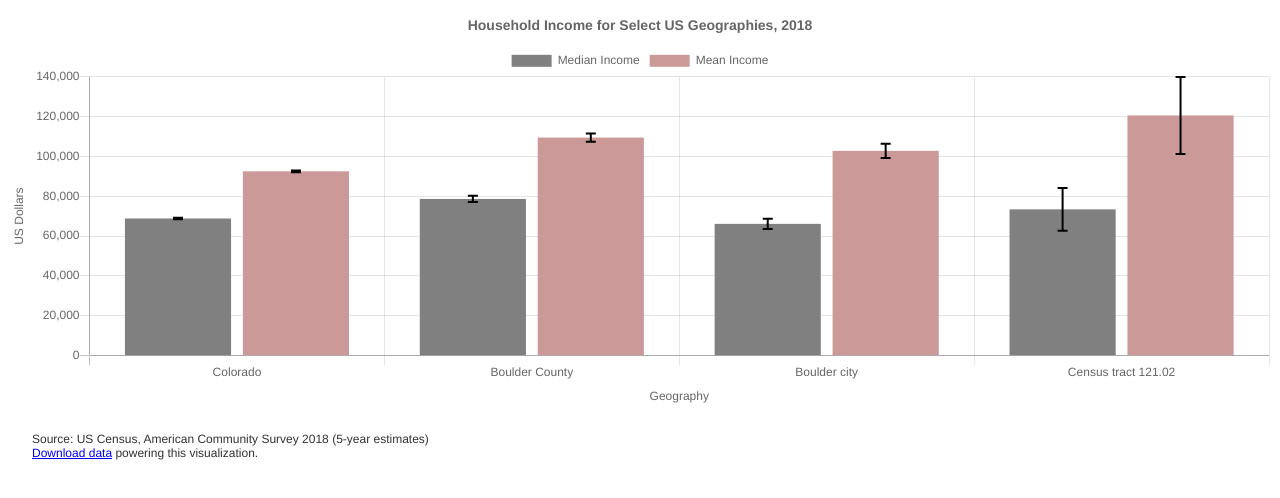
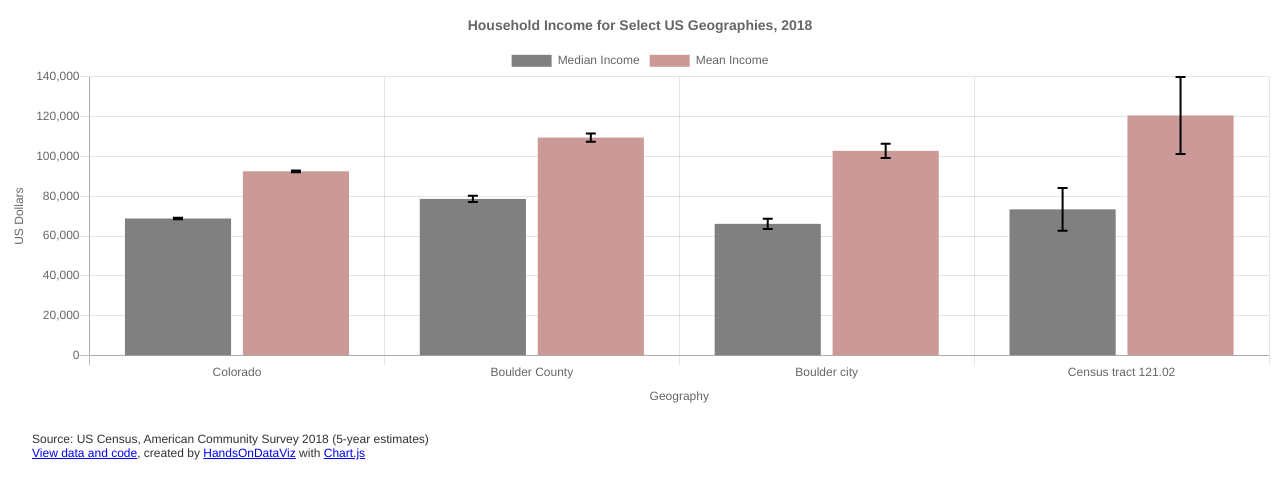
Before and after one commit to HandsOnDataViz/chartjs-error-bars, a plain HTML site: page index.html in a window 1280 px wide. Drawn offline with nearby package versions, Linux system fonts and the light colour scheme.

Commit message:
Modify credits line, update screenshot

```diff
--- a/index.html
+++ b/index.html
@@ -19,12 +19,14 @@
 
   <body>
 
-    <canvas id="container" style="width:100%; height:400px;"></canvas>
+    <canvas id="container" style="width:100%; height:400px"></canvas>
 
     <p style="font-family: Helvetica; color: #333; padding: 1em 2em; font-size: 12px">
       Source: US Census, American Community Survey 2018 (5-year estimates)
       <br>
-      <a href="./data.csv">Download data</a> powering this visualization.
+      <a href="https://github.com/HandsOnDataViz/chartjs-error-bars">View data and code</a>,
+      created by <a href="https://handsondataviz.org/">HandsOnDataViz</a>
+      with <a href="https://www.chartjs.org/">Chart.js</a>
     </p>
 
     <script src="./script.js"></script>
```
Also changed, not shown: error-bars.png.
